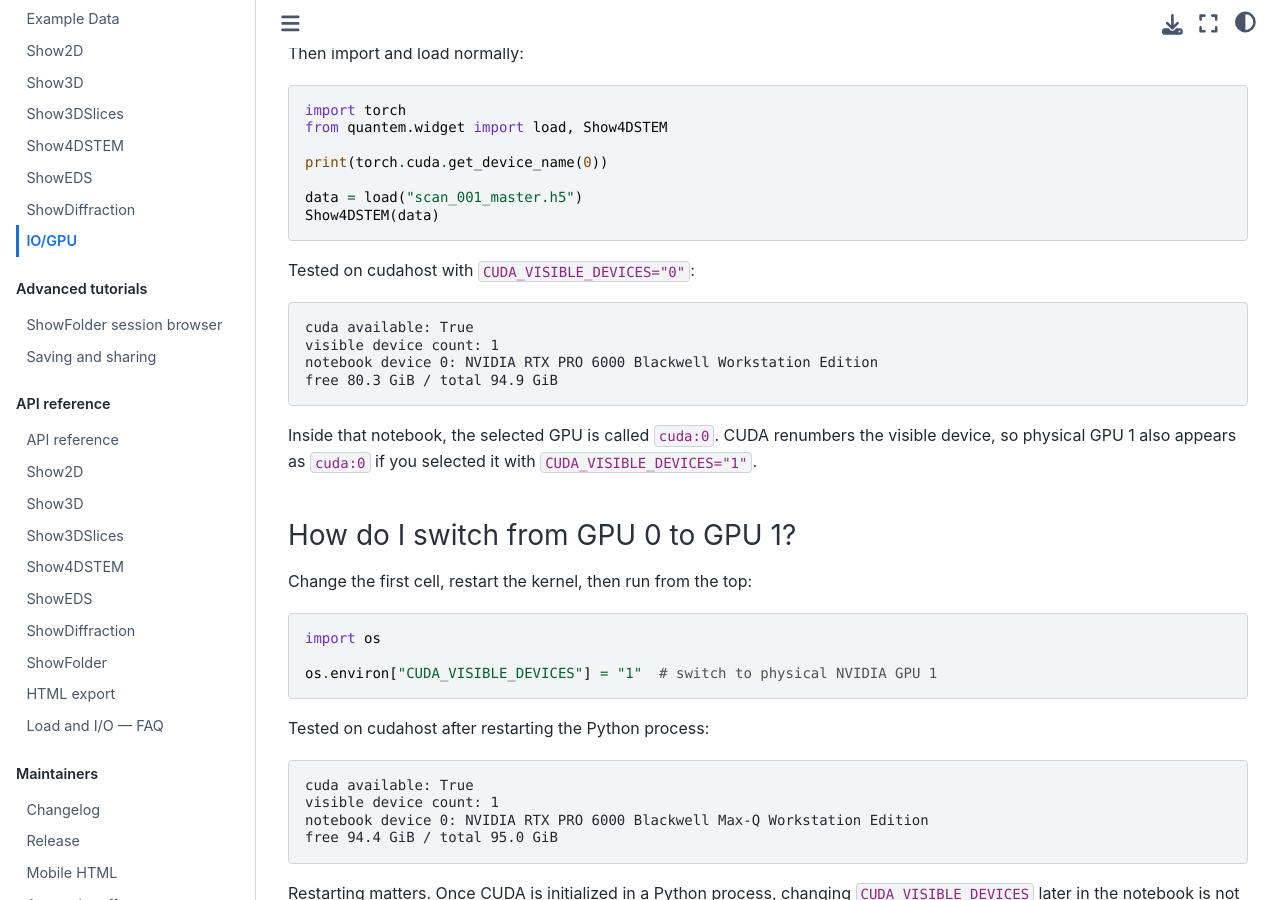
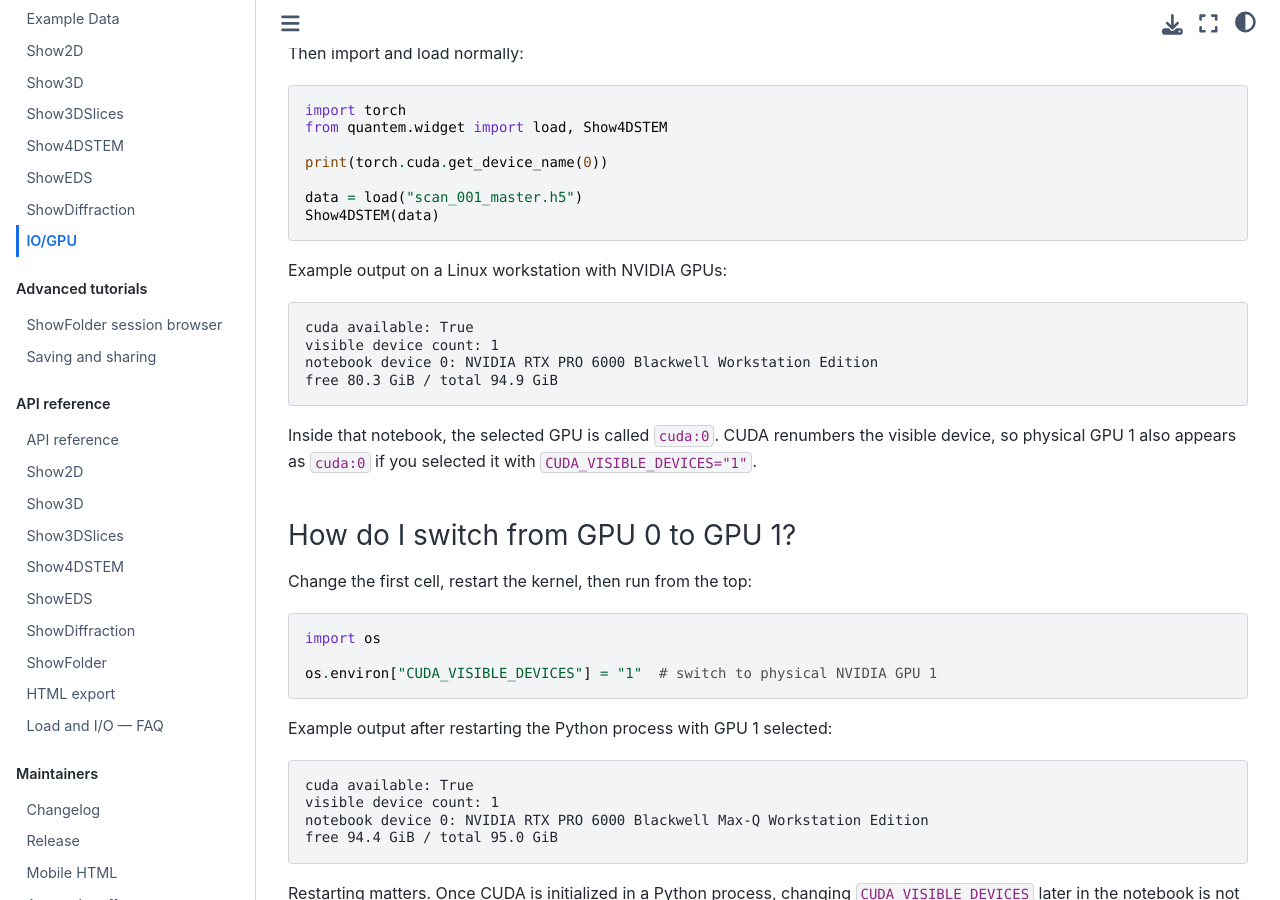
Before and after one commit to bobleesj/quantem.widget, a Jupyter Book: the page built from docs/tutorials/io_gpu.md, in a window 1280 px wide and 900 px high, scrolled down 3040 px. Built offline with Jupyter Book 1.0.4 settings and Sphinx 7.4.7 and the Sphinx Book theme 1.1.4, drawn with Linux system fonts in a browser that asks for light colours; some of the changed text lies outside the part shown.

Commit message:
Use generic NVIDIA cleanup wording

````diff
--- a/docs/tutorials/io_gpu.md
+++ b/docs/tutorials/io_gpu.md
@@ -141,7 +141,7 @@
 Show4DSTEM(data)
 ```
 
-Tested on cudahost with `CUDA_VISIBLE_DEVICES="0"`:
+Example output on a Linux workstation with NVIDIA GPUs:
 
 ```text
 cuda available: True
@@ -164,7 +164,7 @@
 os.environ["CUDA_VISIBLE_DEVICES"] = "1"  # switch to physical NVIDIA GPU 1
 ```
 
-Tested on cudahost after restarting the Python process:
+Example output after restarting the Python process with GPU 1 selected:
 
 ```text
 cuda available: True
@@ -242,8 +242,8 @@
 allocation can remain after cleanup because CUDA keeps a runtime context and
 small caches alive until the kernel exits.
 
-cudahost cleanup check, using a real `gold_titania_030_master.h5` 4D-STEM scan loaded
-as `det_bin=4, dtype="u8"`:
+NVIDIA GPU cleanup check, using a real `gold_titania_030_master.h5` 4D-STEM scan
+loaded as `det_bin=4, dtype="u8"`:
 
 ```text
 GPU 0: NVIDIA RTX PRO 6000 Blackwell Workstation Edition
````
